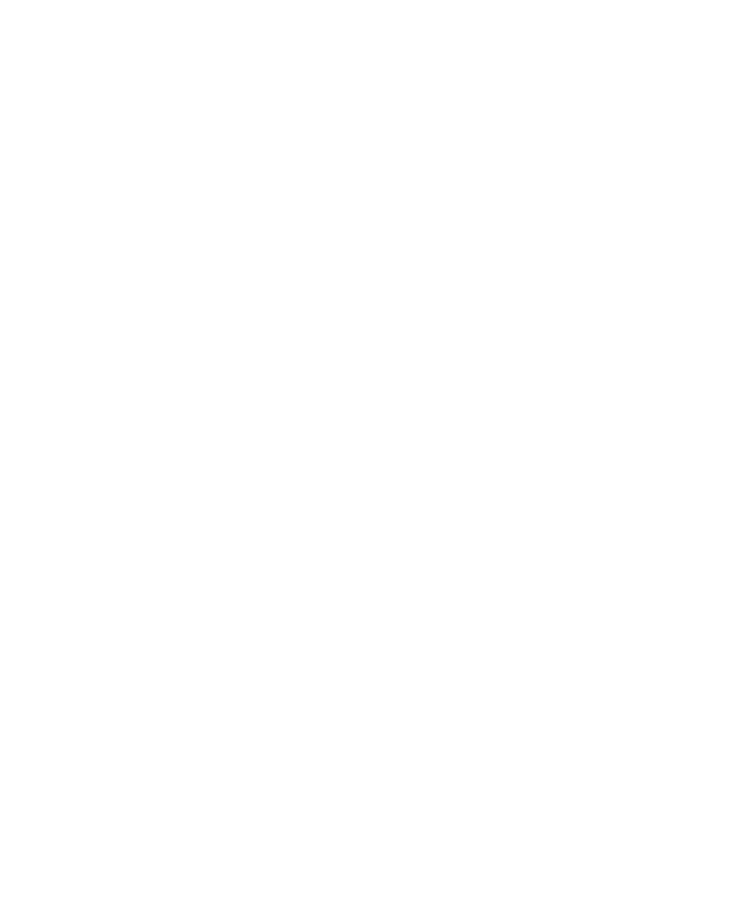
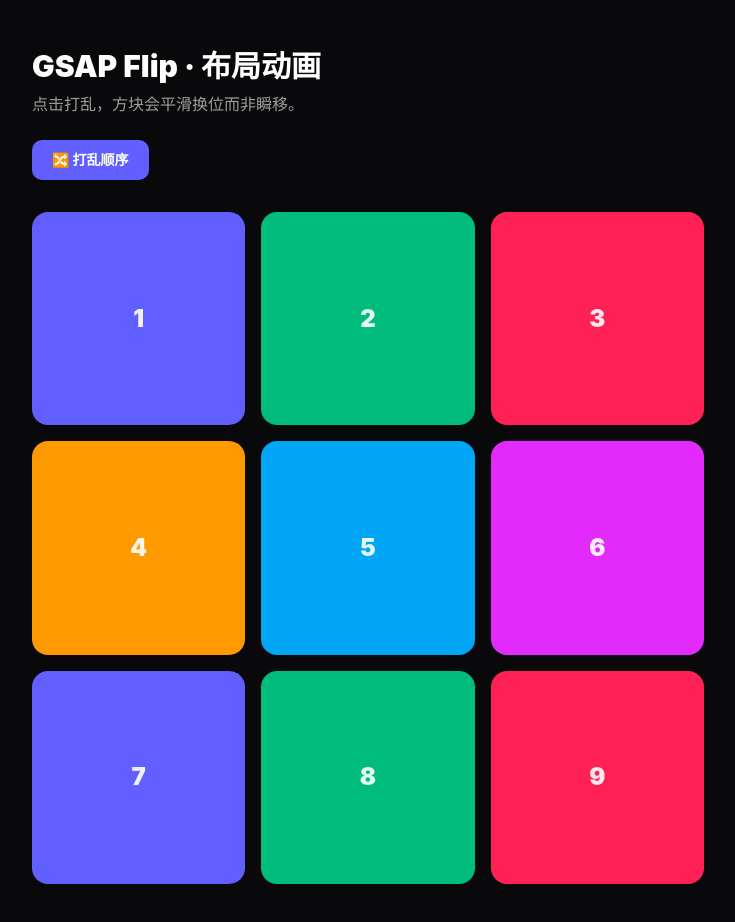
Before and after one commit to 1256807020/social-basic, a Nuxt app: page /anim-gsap-flip in a window 1280 px wide. Before the commit this address had no page. Shown: the top 922 px of the page, without its empty margins (272-1007 px from the left). Before the commit the page ends 800 px from the top, so only its background shows below. Built offline with nearby package versions, Linux system fonts and the light colour scheme.

Commit message:
feat(learn): anim-gsap-flip demo 页

```diff
--- /dev/null
+++ b/app/pages/anim-gsap-flip.vue
@@ -0,0 +1,74 @@
+<script setup lang="ts">
+// 【动画组合 · GSAP Flip 插件】
+// Flip = "First, Last, Invert, Play"：记录元素「变化前」与「变化后」的位置，
+// 自动补间出平滑的布局过渡。典型场景：列表重排、展开收起、网格↔详情。
+// 这里点击「打乱顺序」，GSAP Flip 让方块丝滑换位（库走 CDN，与现有动画 demo 一致）。
+useHead({
+  script: [
+    { src: 'https://cdnjs.cloudflare.com/ajax/libs/gsap/3.12.5/gsap.min.js' },
+    { src: 'https://cdnjs.cloudflare.com/ajax/libs/gsap/3.12.5/Flip.min.js' },
+  ],
+})
+
+const boxes = ref(
+  Array.from({ length: 9 }, (_, i) => ({
+    id: i,
+    c: ['bg-indigo-500', 'bg-emerald-500', 'bg-rose-500', 'bg-amber-500', 'bg-sky-500', 'bg-fuchsia-500'][i % 6],
+  })),
+)
+const grid = ref<HTMLElement>()
+
+function waitFor(getter: () => any, timeout = 8000) {
+  return new Promise((resolve, reject) => {
+    const start = Date.now()
+    const tick = () => {
+      const v = getter()
+      if (v) return resolve(v)
+      if (Date.now() - start > timeout) return reject(new Error('库加载超时'))
+      requestAnimationFrame(tick)
+    }
+    tick()
+  })
+}
+
+async function shuffle() {
+  const gsap: any = await waitFor(() => (window as any).gsap)
+  const Flip: any = await waitFor(() => (window as any).Flip)
+  gsap.registerPlugin(Flip)
+
+  // 1) First：记录当前位置
+  const state = Flip.getState(grid.value!.querySelectorAll('.box'))
+  // 2) Last：改变数据顺序（DOM 随之重排）
+  boxes.value = [...boxes.value].sort(() => Math.random() - 0.5)
+  // 3) Invert + Play：下一帧对比差异并补间
+  await nextTick()
+  Flip.from(state, { duration: 0.6, ease: 'power1.inOut', absolute: true, stagger: 0.03 })
+}
+</script>
+
+<template>
+  <main class="min-h-screen bg-zinc-950 px-6 py-12 text-white">
+    <div class="mx-auto max-w-2xl">
+      <h1 class="mb-2 text-3xl font-black">GSAP Flip · 布局动画</h1>
+      <p class="mb-6 text-white/60">点击打乱，方块会平滑换位而非瞬移。</p>
+
+      <button
+        class="mb-8 rounded-lg bg-indigo-500 px-5 py-2.5 text-sm font-semibold transition hover:bg-indigo-400"
+        @click="shuffle"
+      >
+        🔀 打乱顺序
+      </button>
+
+      <div ref="grid" class="grid grid-cols-3 gap-4">
+        <div
+          v-for="b in boxes"
+          :key="b.id"
+          class="box flex aspect-square items-center justify-center rounded-2xl text-2xl font-black text-white/90"
+          :class="b.c"
+        >
+          {{ b.id + 1 }}
+        </div>
+      </div>
+    </div>
+  </main>
+</template>
```
